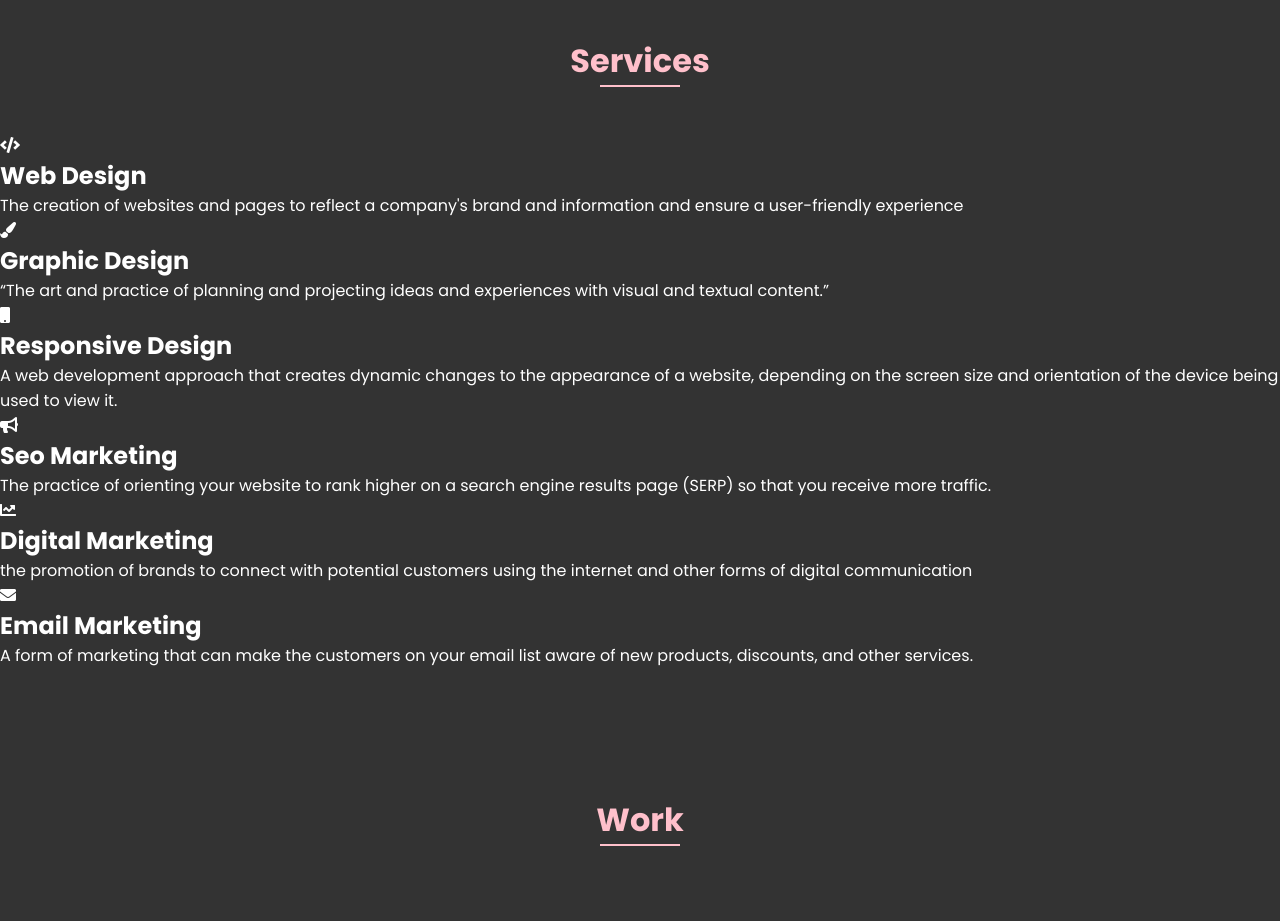
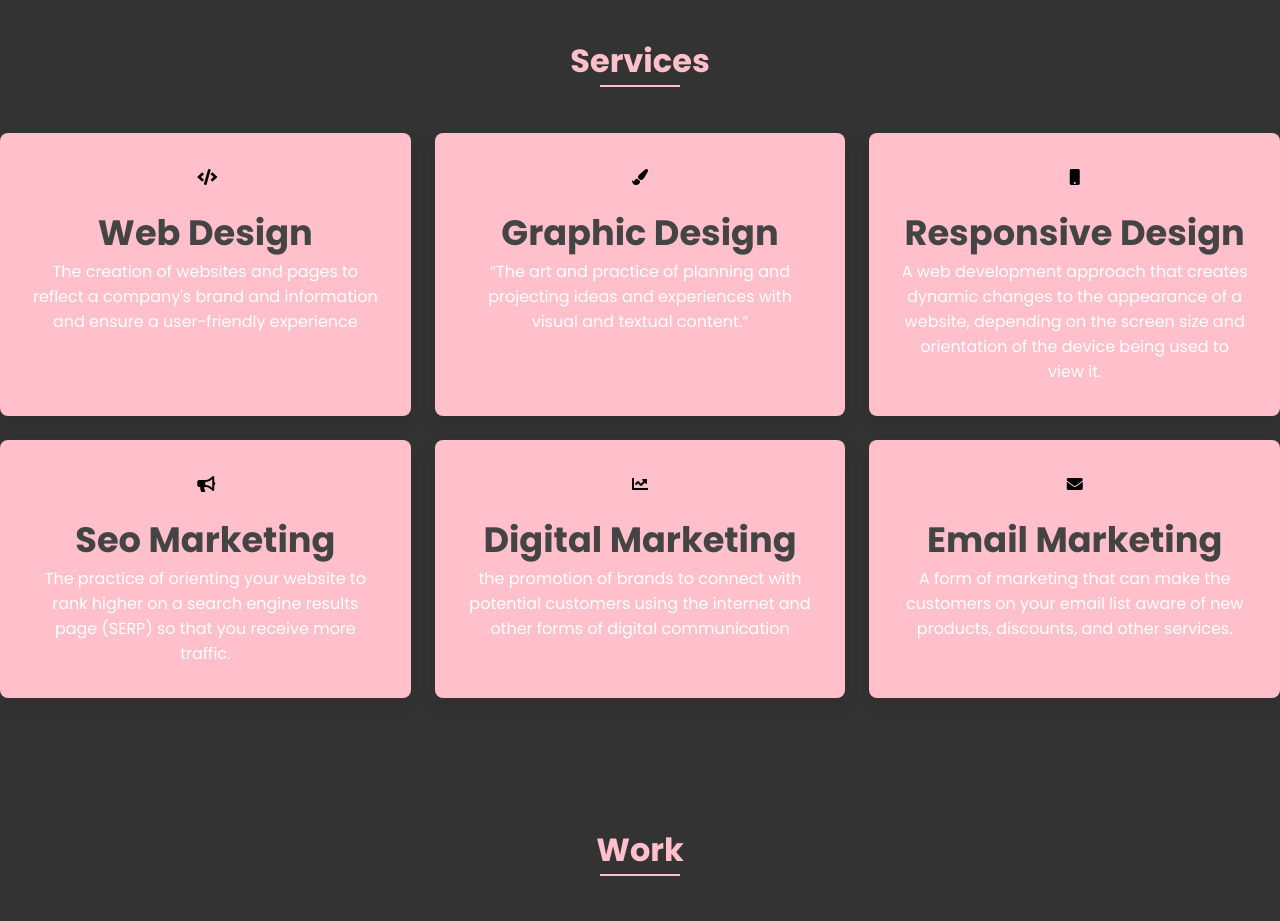
Before and after one commit to jesstugano/jesstuganoWebsites, a plain HTML site: page index.html in a window 1280 px wide. Shown: the part 1800-2721 px from the top of the page. Drawn offline with nearby package versions, Linux system fonts and the light colour scheme.

Commit message:
Update styles.css

```diff
--- a/assets/css/styles.css
+++ b/assets/css/styles.css
@@ -341,6 +341,37 @@ img {
   border-radius: .5rem;
 }
 
+.service .box-container {
+  display: flex;
+  flex-wrap: wrap;
+  gap: 1.5rem;
+}
+
+.service .box-container .box {
+  flex: 1 1 calc(33.33% - 1.5rem);
+  /* Divide into 3 equal columns with gap */
+  text-align: center;
+  padding: 2rem;
+  background: var(--first-color);
+  border-radius: .5rem;
+  box-shadow: 0 .5rem 1rem rgba(0, 0, 0, .1);
+}
+
+.service .box-container .box i {
+  height: 1rem;
+  width: 1rem;
+  line-height: 1rem;
+  font-size: 1rem;
+  color: #000;
+  background: var(--main-color);
+  border-radius: 50%;
+}
+
+.service .box-container .box h2 {
+  color: #444;
+  font-size: 2.2rem;
+  padding-top: 1rem;
+}
 /* ===== WORK =====*/
 
 
```
